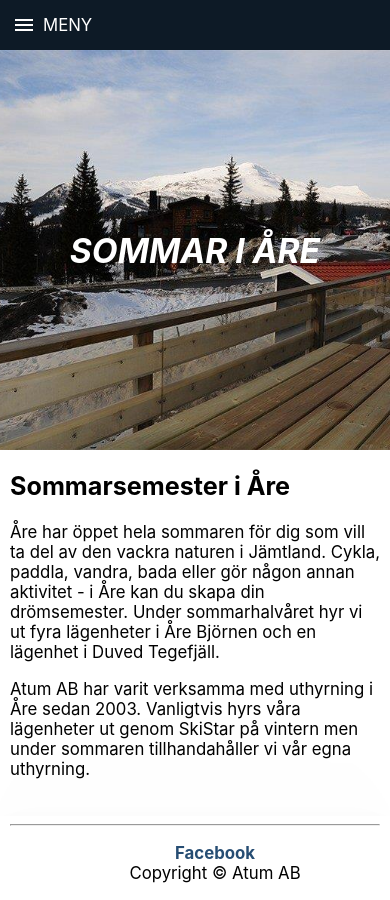
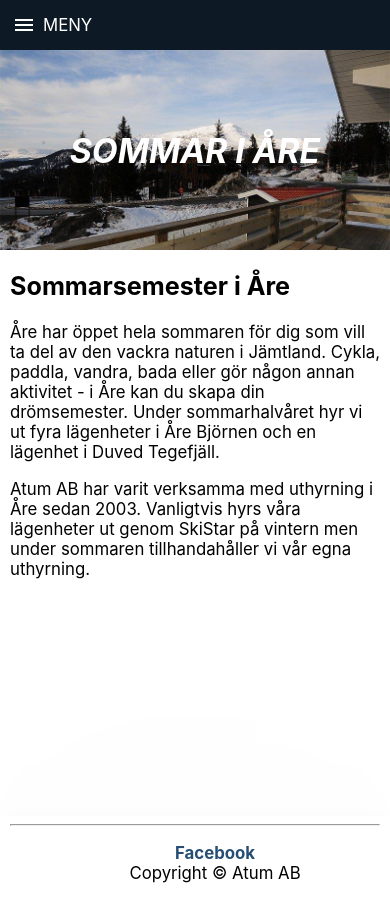
Before and after one commit to atumab/atum.se, a Jekyll site: the page built from _pages/01_home.md, in a window 390 px wide. Built offline with Jekyll 4.4.1, drawn with Linux system fonts in a browser that asks for light colours.

Commit message:
Some small changes and fixes
- Added some lightbox options to make the modal more informative on
mobile.
- Also changed the header height on mobile
- Added some comments in the scss files

```diff
--- a/_layouts/default.html
+++ b/_layouts/default.html
@@ -9,6 +9,12 @@
   </main>
   {% include footer.html %}
   <script src="/assets/js/lightbox-plus-jquery.js"></script>
+  <script>
+    lightbox.option({
+      'alwaysShowNavOnTouchDevices': true,
+      'disableScrolling': true,
+    })
+  </script>
   <!-- Lightbox2:
   Created by Lokesh Dhakar
   https://lokeshdhakar.com/projects/lightbox2/
--- a/_sass/layouts.scss
+++ b/_sass/layouts.scss
@@ -18,7 +18,7 @@ header {
   background-repeat: no-repeat;
   background-position: top;
   background-size: cover;
-  height: 400px;
+  height: 200px;
   padding: $padding;
   display: flex;
   justify-content: center;
@@ -49,9 +49,16 @@ footer {
   }
 }
 
+/*
+The responsive stuff
+*/
 @media (min-width: 600px) {
   .google-maps {
     height: 450px;
+  }
+
+  header {
+    height: 400px;
   }
 }
 
@@ -67,6 +74,9 @@ $content-width
   -ms-box-sizing:border-box;
 }
 
+/*
+Styling for box shadow around the content
+*/
 .content-shadow {
   box-shadow:
   0 0px 17.2px rgba(0, 0, 0, 0.011),
@@ -76,6 +86,9 @@ $content-width
   0 0px 500px rgba(0, 0, 0, 0.03);
 }
 
+/*
+Wrapper to get four images on a row
+*/
 .image-container img {
     max-width: $content-width / 4 - 14px;
 }
```
